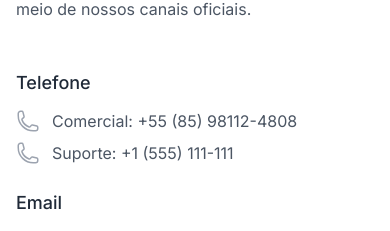
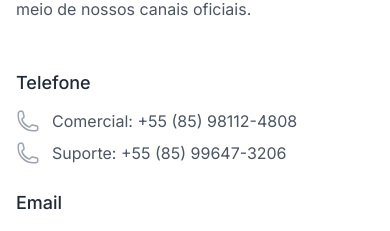
Before and after one commit to System-Apollo/FRONT_T.IA.GO, a Next.js app: page / in a window 390 px wide. Shown: the part 8301-8532 px from the top of the page. Built offline with nearby package versions, Linux system fonts and the light colour scheme.

Commit message:
refat: updated phone number

```diff
--- a/src/pages/suporte/index.tsx
+++ b/src/pages/suporte/index.tsx
@@ -19,7 +19,7 @@ export default function Suporte() {
                             <path strokeLinecap="round" strokeLinejoin="round" d="M2.25 6.75c0 8.284 6.716 15 15 15h2.25a2.25 2.25 0 002.25-2.25v-1.372c0-.516-.351-.966-.852-1.091l-4.423-1.106c-.44-.11-.902.055-1.173.417l-.97 1.293c-.282.376-.769.542-1.21.38a12.035 12.035 0 01-7.143-7.143c-.162-.441.004-.928.38-1.21l1.293-.97c.363-.271.527-.734.417-1.173L6.963 3.102a1.125 1.125 0 00-1.091-.852H4.5A2.25 2.25 0 002.25 4.5v2.25z" />
                         </svg>
                     ),
-                    contact: "+1 (555) 111-111",
+                    contact: "+55 (85) 99647-3206",
                 }
             ]
         },
```
